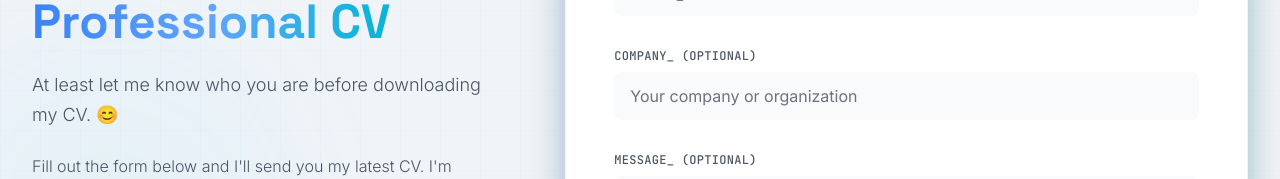
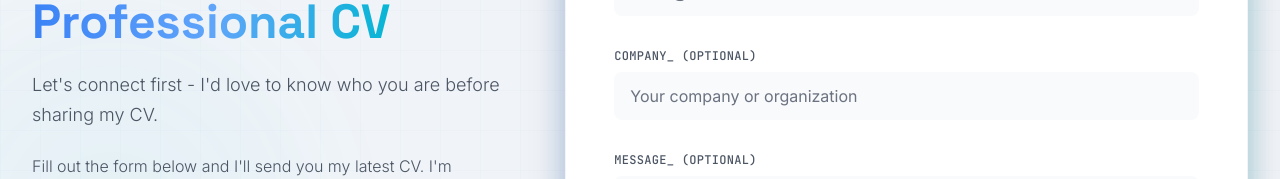
Before and after one commit to thongtr-dev/portfolio, a Next.js app: page /cv in a window 1280 px wide. Shown: the part 470-649 px from the top of the page. Built offline with nearby package versions, Linux system fonts and the light colour scheme.

Commit message:
Update portfolio

```diff
--- a/app/cv/page.tsx
+++ b/app/cv/page.tsx
@@ -61,7 +61,7 @@ export default function CVPage() {
                 </h1>
 
                 <p className="text-lg text-gray-600 dark:text-gray-400 leading-relaxed font-light mb-6">
-                  At least let me know who you are before downloading my CV. 😊
+                  Let's connect first - I'd love to know who you are before sharing my CV.
                 </p>
 
                 <p className="text-base text-gray-600 dark:text-gray-400 leading-relaxed font-light">
```
